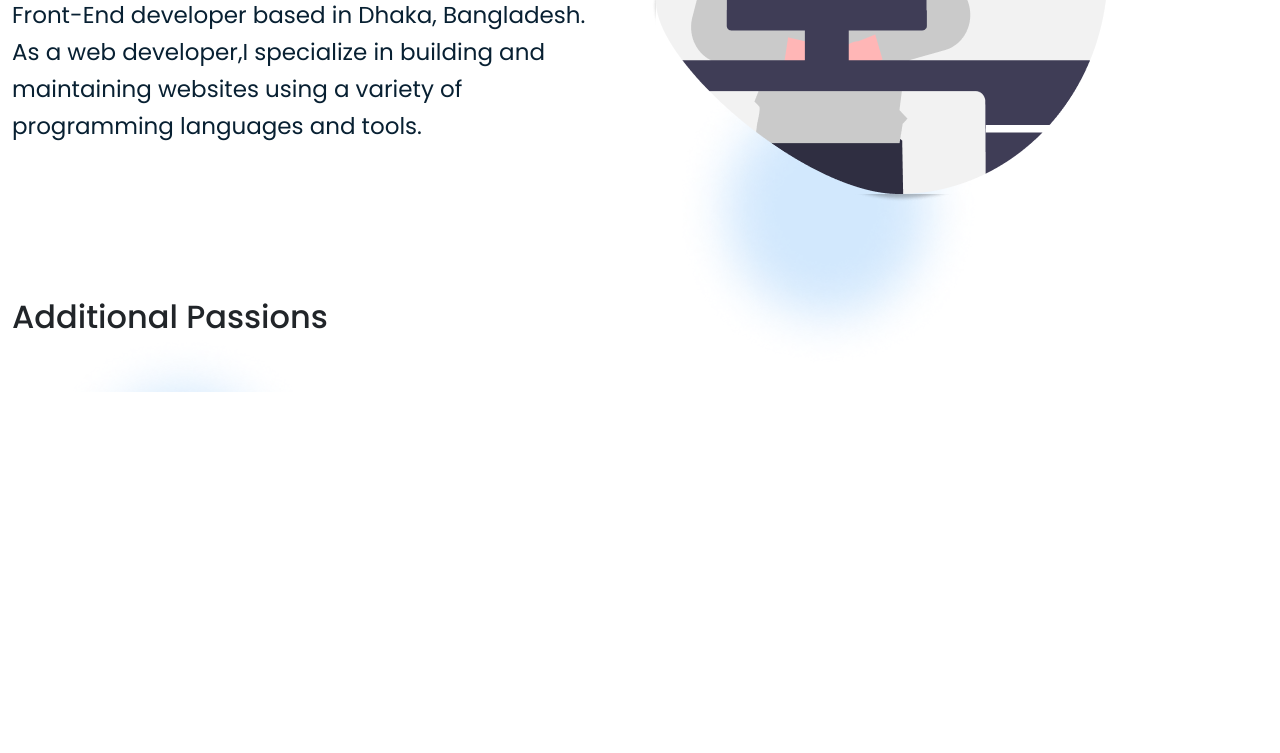
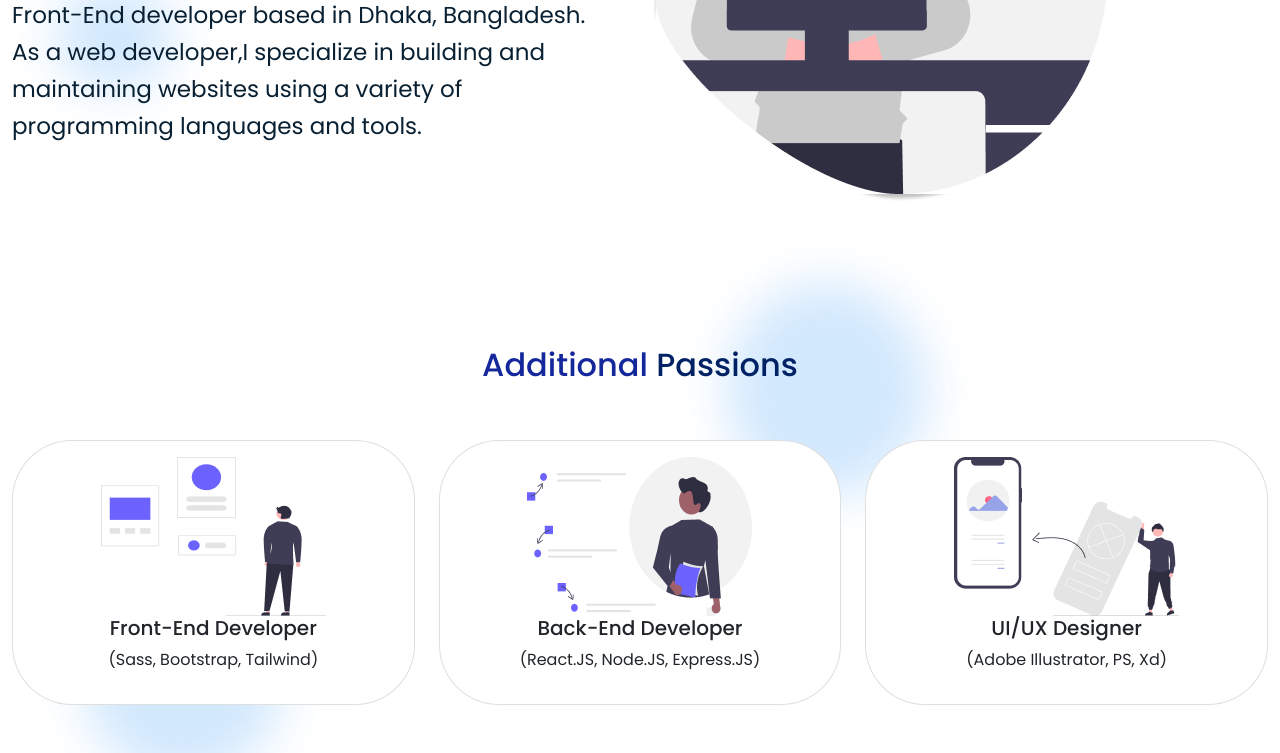
Before and after one commit to Abfahim21/Portfolio-2023--Bootstrap-V, a plain HTML site: page index.html in a window 1280 px wide. Shown: the part 410-1163 px from the top of the page. Before the commit the page ends 802 px from the top, so only its background shows below. Drawn offline with Linux system fonts and the light colour scheme.

Commit message:
additional pasion section done

```diff
--- a/css/style.css
+++ b/css/style.css
@@ -59,3 +59,6 @@ section.hero.container-xxl.py-5 .col-lg-6 p {
     font-size: 23px;
     line-height: 1.6;
 }
+.card.text-center.py-3.px-5 {
+    border-radius: 60px;
+}
--- a/index.html
+++ b/index.html
@@ -55,16 +55,46 @@
 
 
       <section class="passion container-xxl py-5">
-        <h2>Additional Passions</h2>
+        <h2 class="text-center p-5"><span class="color-soft-blue">Additional</span> <span class="color-dark-blue">Passions</span></h2>
         <div class="row">
             <div class="col-lg-4">
-
+                <div class="card text-center  py-3 px-5">
+                    <div class="card-img ">
+                        <img src="./images/undraw_Wireframing_re_q6k6 1.png" alt="">
+                    </div>
+                    <div class="card-heading">
+                        <h5>Front-End Developer</h5>
+                    </div>
+                    <div class="card-text">
+                        <p>(Sass, Bootstrap, Tailwind)</p>
+                    </div>
+                </div>
             </div>
             <div class="col-lg-4">
-
+                <div class="card text-center  py-3 px-5">
+                    <div class="card-img ">
+                        <img src="./images/undraw_Detailed_analysis_re_tk6j 1.png" alt="">
+                    </div>
+                    <div class="card-heading">
+                        <h5>Back-End Developer</h5>
+                    </div>
+                    <div class="card-text">
+                        <p>(React.JS, Node.JS, Express.JS)</p>
+                    </div>
+                </div>
             </div>
             <div class="col-lg-4">
-
+                <div class="card text-center  py-3 px-5">
+                    <div class="card-img ">
+                        <img src="./images/undraw_Design_process_re_0dhf 1.png" alt="">
+                    </div>
+                    <div class="card-heading">
+                        <h5>UI/UX Designer</h5>
+                    </div>
+                    <div class="card-text">
+                        <p>(Adobe Illustrator, PS, Xd)</p>
+                    </div>
+                </div>
             </div>
         </div>
       </section>
```
